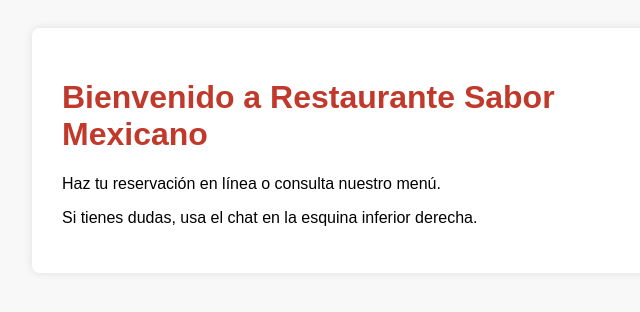
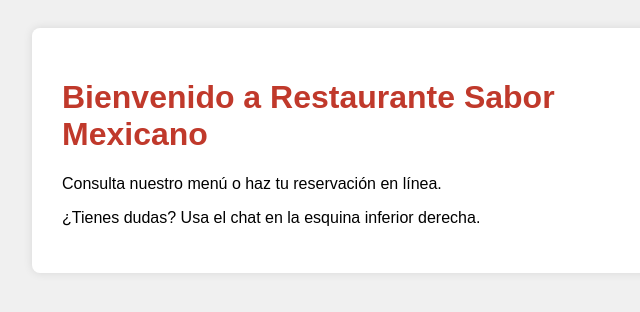
Before and after one commit to mecatronicauriel-ctrl/chat, a plain HTML site: page index.html in a window 1280 px wide. Shown: the full height of the page, 278-918 px from the left. Drawn offline with Linux system fonts and the light colour scheme.

Commit message:
Update index.html

```diff
--- a/index.html
+++ b/index.html
@@ -2,11 +2,11 @@
 <html lang="es">
 <head>
   <meta charset="UTF-8">
-  <title>Reservaciones Restaurante</title>
+  <title>Restaurante Sabor Mexicano</title>
   <style>
     body {
       font-family: Arial, sans-serif;
-      background-color: #f8f8f8;
+      background-color: #f0f0f0;
       padding: 20px;
     }
     .container {
@@ -20,22 +20,15 @@
     h1 {
       color: #c0392b;
     }
-    p {
-      font-size: 16px;
-    }
   </style>
 </head>
 <body>
   <div class="container">
     <h1>Bienvenido a Restaurante Sabor Mexicano</h1>
-    <p>Haz tu reservación en línea o consulta nuestro menú.</p>
-    <p>Si tienes dudas, usa el chat en la esquina inferior derecha.</p>
+    <p>Consulta nuestro menú o haz tu reservación en línea.</p>
+    <p>¿Tienes dudas? Usa el chat en la esquina inferior derecha.</p>
   </div>
 
-  <!-- 🔽 Aquí va el código de Tawk.to 🔽 -->
-  <script type="text/javascript">
-    // Pega aquí el código del widget que te da Tawk.to
-  </script>
   <!--Start of Tawk.to Script-->
   <script type="text/javascript">
   var Tawk_API=Tawk_API||{}, Tawk_LoadStart=new Date();
```
Lines whose indentation alone changed are shown as unchanged.
